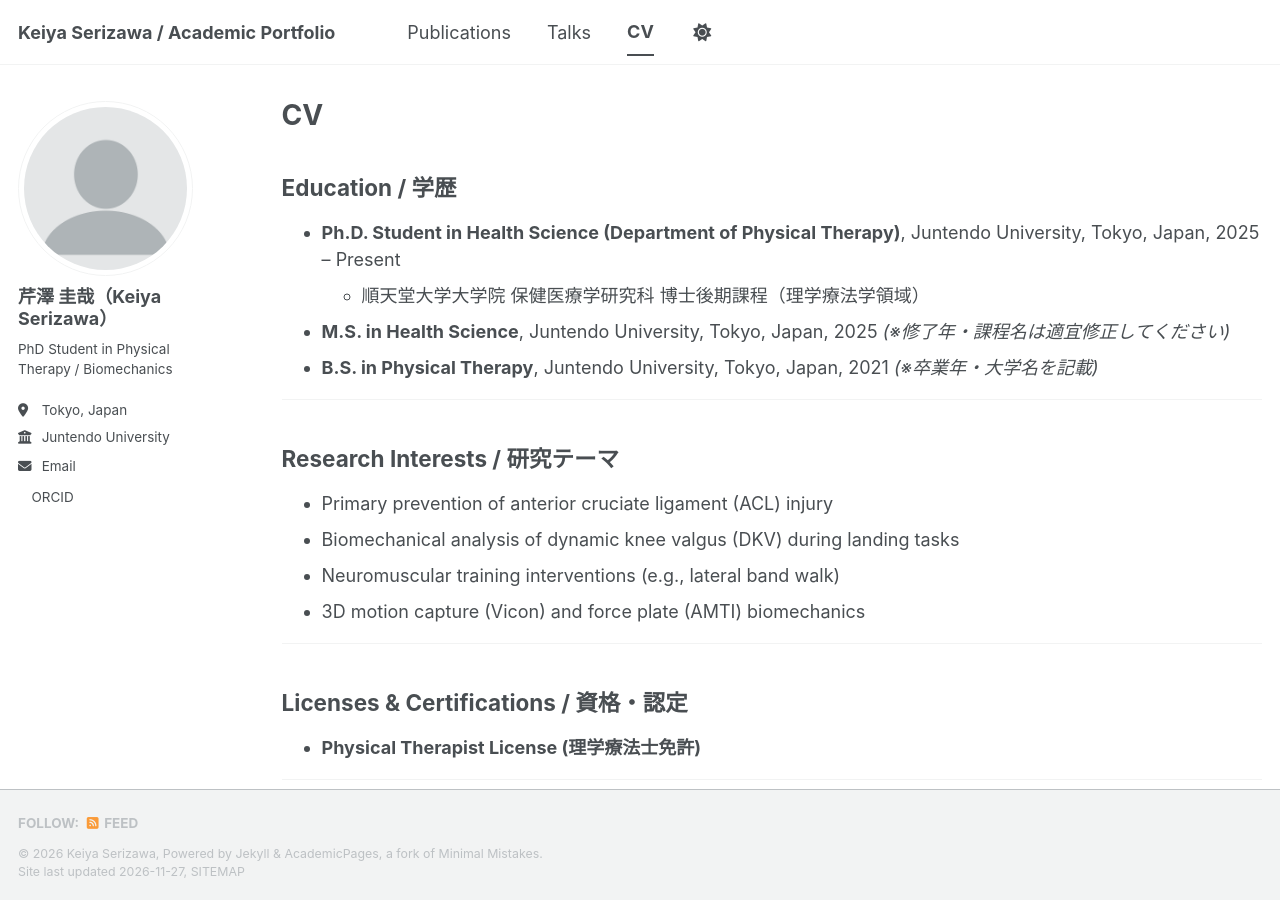
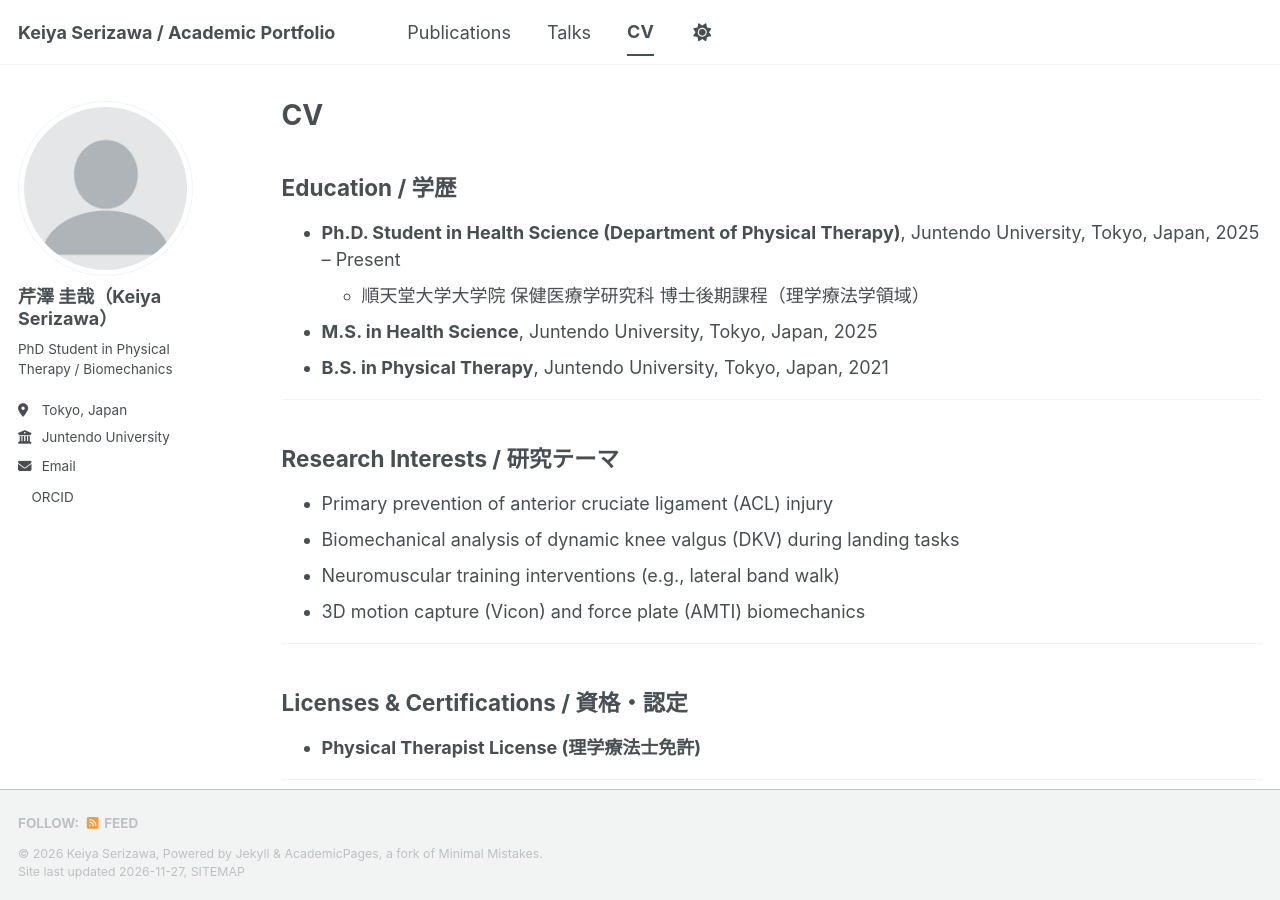
Before and after one commit to 0511keiya-arch/Keiya-Serizawa, a Jekyll site: the page built from _pages/cv.md, in a window 1280 px wide and 900 px high. Built offline with Jekyll 4.4.1, drawn with Linux system fonts in a browser that asks for light colours; a script bundle is joined from its source files by our own code; a style sheet for code colours, icons or effects is not loaded.

Commit message:
Update cv.md

```diff
--- a/_pages/cv.md
+++ b/_pages/cv.md
@@ -12,8 +12,8 @@ redirect_from:
 ## Education / 学歴
 * **Ph.D. Student in Health Science (Department of Physical Therapy)**, Juntendo University, Tokyo, Japan, 2025 – Present
   * 順天堂大学大学院 保健医療学研究科 博士後期課程（理学療法学領域）
-* **M.S. in Health Science**, Juntendo University, Tokyo, Japan, 2025 *(※修了年・課程名は適宜修正してください)*
-* **B.S. in Physical Therapy**, Juntendo University, Tokyo, Japan, 2021 *(※卒業年・大学名を記載)*
+* **M.S. in Health Science**, Juntendo University, Tokyo, Japan, 2025
+* **B.S. in Physical Therapy**, Juntendo University, Tokyo, Japan, 2021
 
 ---
 
```
